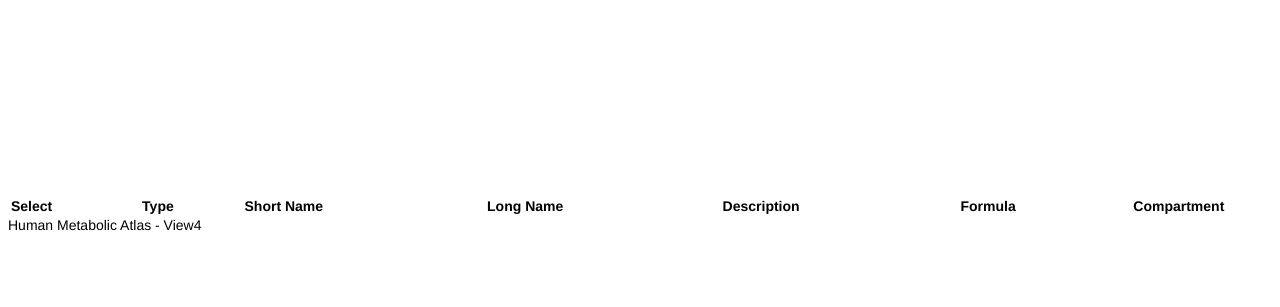
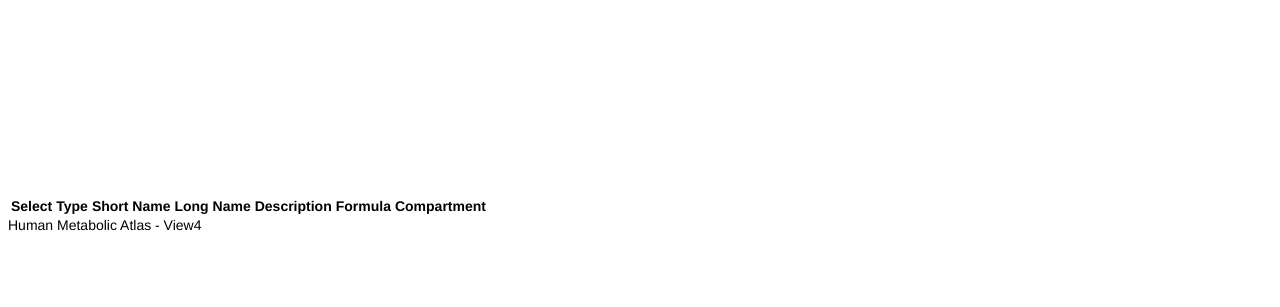
Before and after one commit to fossabot/MetabolicAtlas, a Flask app: template hma_frontend/templates/view4.html in a window 1280 px wide; the page is wider, and only the part inside the window is pictured. Shown: the part 493-800 px from the top of that part. Run offline with Flask 2, Linux system fonts and the light colour scheme; the template is opened without the code that fills it: most values are stand-ins (such as "Sample title", 1, 10 or a date in 2020); lists and menus that the app fills with data are empty; some libraries are stand-ins or nearby versions.

Commit message:
don't specify witdh for ReactionComponentTable

```diff
--- a/hma_frontend/static/css/style.css
+++ b/hma_frontend/static/css/style.css
@@ -15,7 +15,6 @@ body {
 
 #ReactionComponentTable {
   position: static;
-  width: 1404px;
 }
 
 #protein-table {
```
